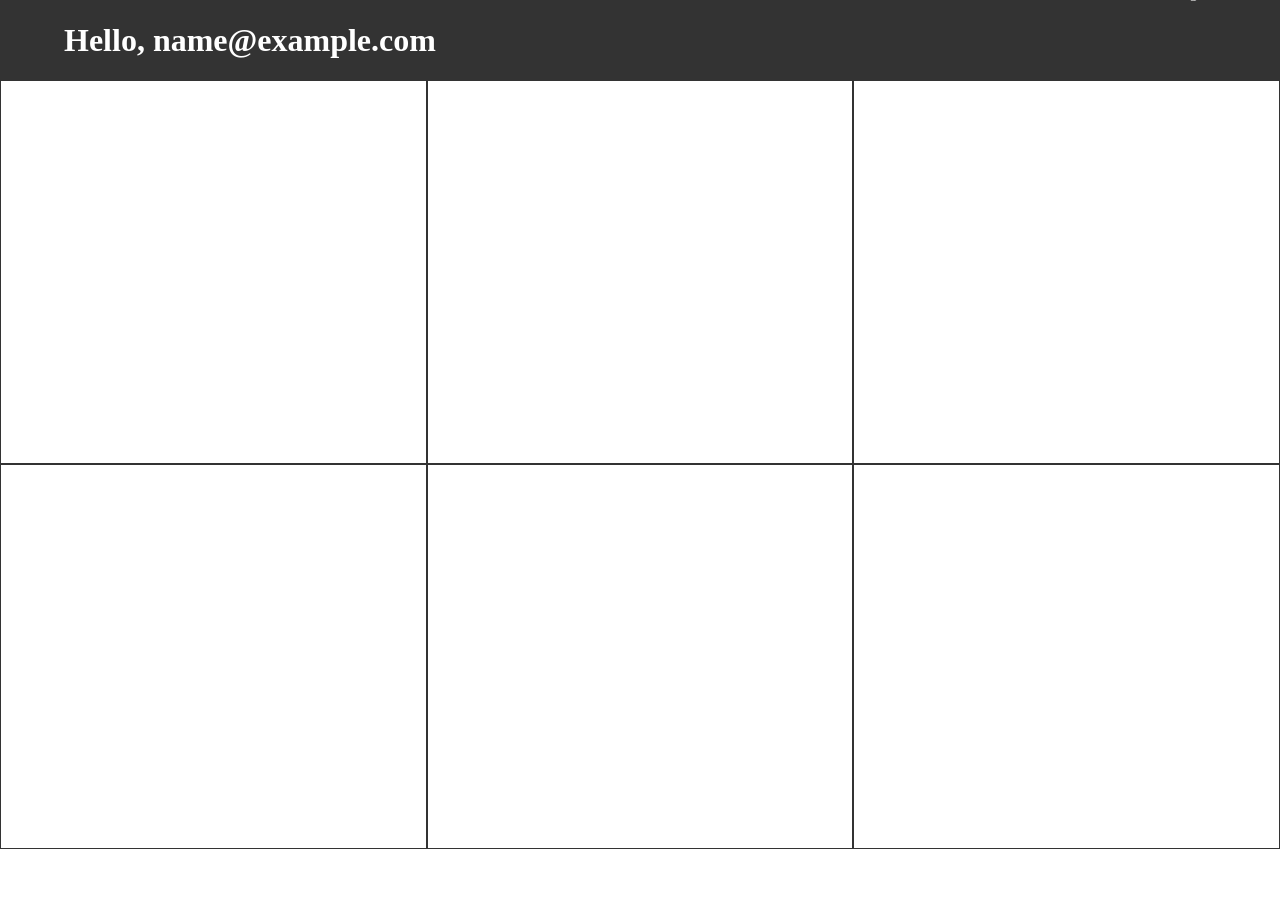
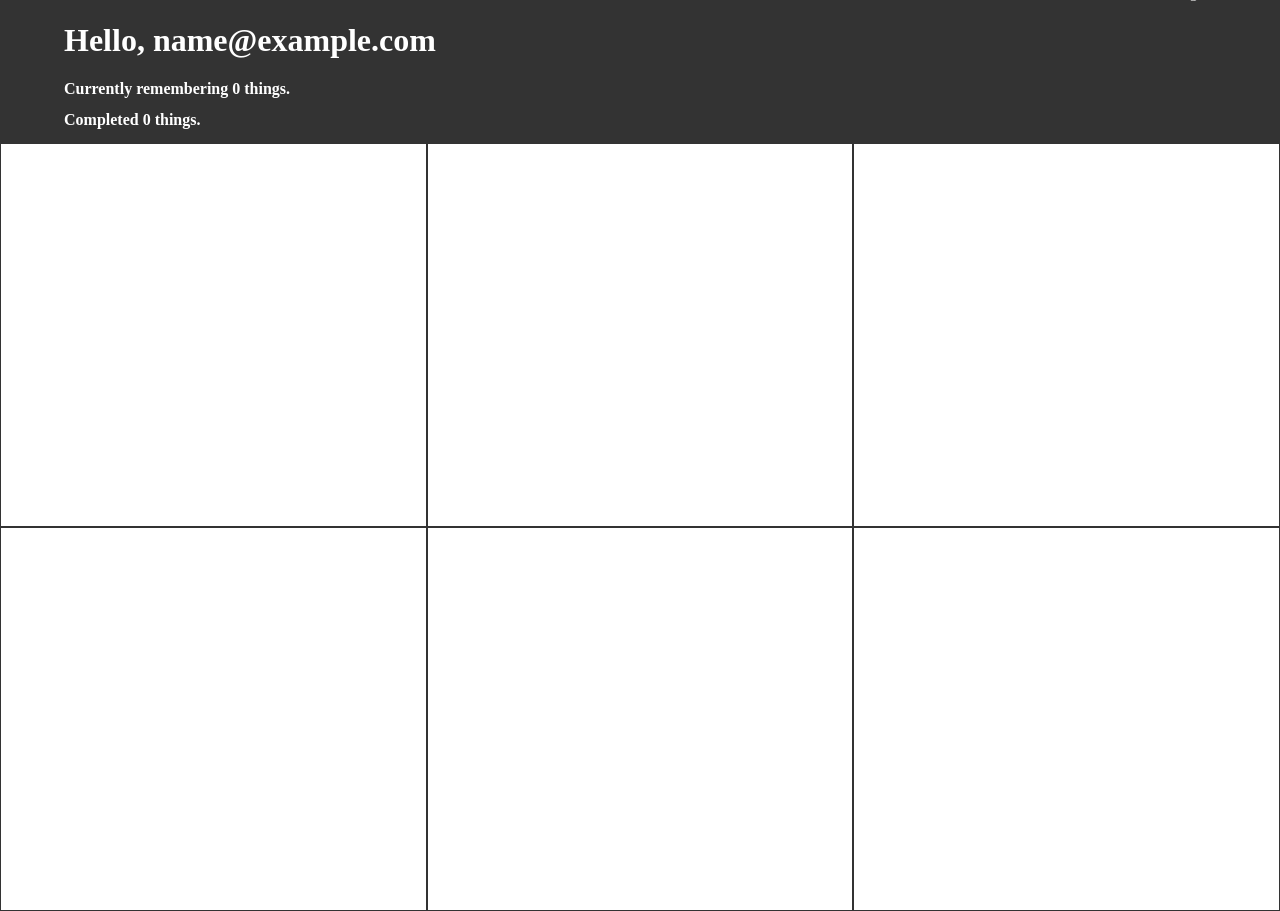
Before and after one commit to adamrd231/bn, a Flask app: page / in a window 1280 px wide. Shown: the part 127-1038 px from the top of the page. Before the commit the page ends 976 px from the top, so only its background shows below. Run offline with Flask 2, Linux system fonts and the light colour scheme; the visitor is signed in with stand-in values (Sample User, id 1); data comes from the database, SQL or seed files in the repository; data that the repository does not hold is empty.

Commit message:
finish working

```diff
--- a/main.py
+++ b/main.py
@@ -55,10 +55,12 @@ def index():
     quad_id = request.args.get('quad_id')
     owner = User.query.filter_by(email=session['email']).first()
     tasks = Task.query.filter_by(completed=False, owner=owner).all()
+    completed_tasks = Task.query.filter_by(completed=True, owner=owner).all()
 
     return render_template('index.html',
             owner=owner,
             tasks=tasks,
+            completed_tasks=completed_tasks,
             quad_id=quad_id,
             title="Bare Necessities, Bitch.",)
 
--- a/static/styles.css
+++ b/static/styles.css
@@ -46,6 +46,11 @@ html {
 
 h1 {
   padding-left: 5%;
+}
+
+h2 {
+  padding-left: 5%;
+  font-size: 1em;
 }
 
 .bn_tasks {
--- a/templates/base.html
+++ b/templates/base.html
@@ -9,6 +9,7 @@
     <div class="header">
       <div>
         Bare Necessities3.0
+
       </div>
       <div>
         (Aug 2, 2017 6:03 PM) - <a id="feedback_button" href="mailto:adam.rdconcepts@gmail.com">Leave Feedback</a>
--- a/templates/index.html
+++ b/templates/index.html
@@ -4,6 +4,8 @@
 
 <!-- TODO use the username to enter the correct users bn title -->
 <h1>Hello, {{owner.email}}</h1>
+<h2>Currently remembering {{tasks|length}} things.</h2>
+<h2>Completed {{completed_tasks|length}} things.</h2>
 
 
 <div class="flex">
```
